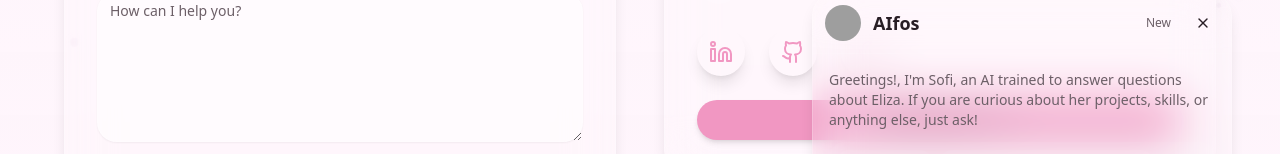
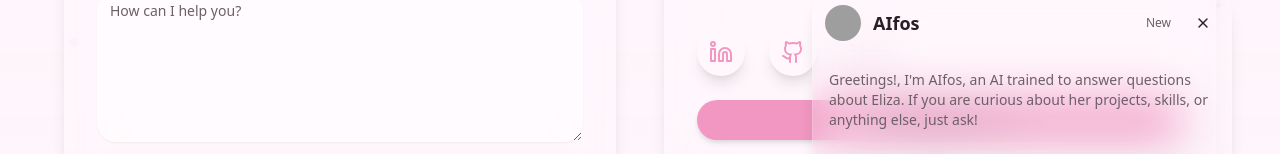
Before and after one commit to dlwlrmwa/eliza-abing-webport, a Next.js app: page / in a window 1280 px wide. Both pictures are taken after a click on the button "Chat with AIfos!". Shown: the part 4910-5064 px from the top of the page. Built offline with nearby package versions, Linux system fonts and the light colour scheme; grey boxes are pictures that could not be loaded; a web font is replaced by a local one.

Commit message:
"renamed Sofi to AIfos as per suggestion from my witty girlfriend, Sofia"

```diff
--- a/app/page.tsx
+++ b/app/page.tsx
@@ -321,7 +321,7 @@ function ChatWidget() {
             <div ref={messagesRef} className="p-4 space-y-3 overflow-auto max-h-[60vh]">
               {messages.length === 0 && (
                 <div>
-                  <div className="text-sm text-muted-foreground mb-3">Greetings!, I'm Sofi, an AI trained to answer questions about Eliza. If you are curious about her projects, skills, or anything else, just ask!</div>
+                  <div className="text-sm text-muted-foreground mb-3">Greetings!, I'm AIfos, an AI trained to answer questions about Eliza. If you are curious about her projects, skills, or anything else, just ask!</div>
 
                   <div className="bg-white/5 rounded-lg p-2 flex flex-wrap gap-2">
                     {[
@@ -359,7 +359,7 @@ function ChatWidget() {
               {loading && (
                 <div className="flex justify-start">
                   <div className="max-w-[80%] px-4 py-2 rounded-xl bg-white/5 text-muted-foreground animate-pulse">
-                    <div className="text-sm italic">Sofi is typing...</div>
+                    <div className="text-sm italic">AIfos is typing...</div>
                   </div>
                 </div>
               )}
```
